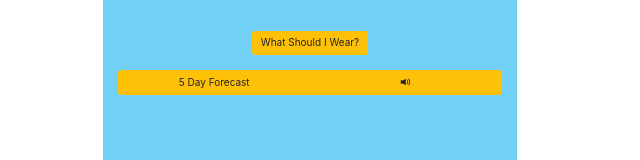
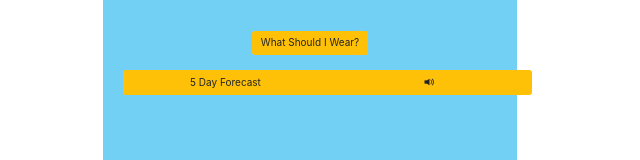
Before and after one commit to BroBro92166/weather-app, a React (Create React App) app: page / in a window 1280 px wide. Shown: the part 154-314 px from the top of the page, without its empty margins (330-970 px from the left). Built offline with nearby package versions, Linux system fonts and the light colour scheme.

Commit message:
update #5

```diff
--- a/src/components/css/form.style.css
+++ b/src/components/css/form.style.css
@@ -1,6 +1,7 @@
 .App{
     height: 736px;
     width: 414px;
+    display: block;
     margin: 0 auto;
     padding: 0 auto;
 }
@@ -39,3 +40,10 @@ form button[name="search-button"]:active:focus:not(:disabled):not(.disabled) {
     box-shadow: none !important;
     outline: none !important;
 }
+
+.btn-toolbar{
+    width: 414px;
+    display: block;
+
+    margin-left: 0;
+}
--- a/src/components/weather.component.jsx
+++ b/src/components/weather.component.jsx
@@ -4,7 +4,7 @@ import './css/form.style.css';
 const Weather = (props) => {
     return (
         <div className="container text-light py-4" id="container">
-            <h2 class="py-4">
+            <h2 className="py-4">
                 {props.city}
             </h2>
             <h5>
```
